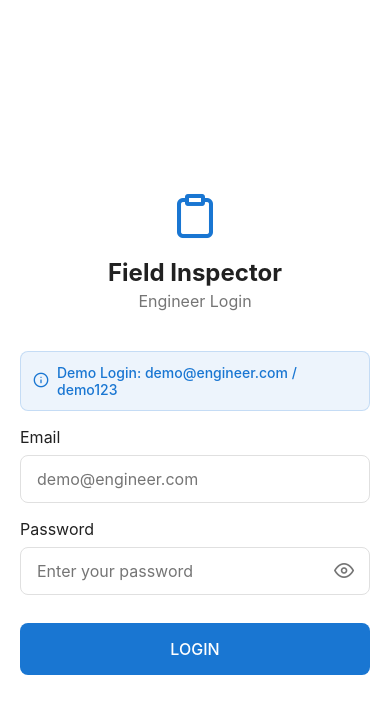
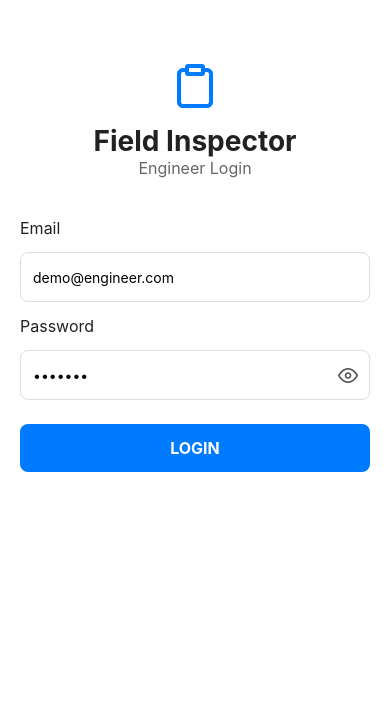
Before and after one commit to Rudra7769/FieldInspectPro, a React Native app: screen /Login in a window 390 px wide. Shown: the top 714 px of the page. Built offline with nearby package versions, Linux system fonts and the light colour scheme; what react-native-keyboard-controller, react-native-worklets would draw is missing.

Commit message:
Login auth done

```diff
--- a/screens/LoginScreen.tsx
+++ b/screens/LoginScreen.tsx
@@ -1,203 +1,119 @@
-import React, { useState } from 'react';
-import { View, StyleSheet, TextInput, Pressable, ActivityIndicator, Alert } from 'react-native';
-import { useSafeAreaInsets } from 'react-native-safe-area-context';
-import { ThemedText } from '../components/ThemedText';
-import { ThemedView } from '../components/ThemedView';
-import { useTheme } from '../hooks/useTheme';
-import { Spacing, Typography, BorderRadius } from '../constants/theme';
-import { useAuthStore } from '../src/store/authStore';
-import { Feather } from '@expo/vector-icons';
+// screens/LoginScreen.tsx
+
+import React, { useState } from "react";
+import { View, StyleSheet, TextInput, Pressable, ActivityIndicator } from "react-native";
+import { ThemedText } from "../components/ThemedText";
+import { ThemedView } from "../components/ThemedView";
+import { useSafeAreaInsets } from "react-native-safe-area-context";
+import { useAuthStore } from "../src/store/authStore";
+import { Feather } from "@expo/vector-icons";
 
 export default function LoginScreen() {
   const insets = useSafeAreaInsets();
-  const { theme } = useTheme();
-  const login = useAuthStore((state) => state.login);
+  const login = useAuthStore((s) => s.login);
 
-  const [email, setEmail] = useState('');
-  const [password, setPassword] = useState('');
+  const [email, setEmail] = useState("demo@engineer.com");
+  const [password, setPassword] = useState("demo123");
   const [showPassword, setShowPassword] = useState(false);
   const [isLoading, setIsLoading] = useState(false);
-  const [error, setError] = useState('');
+  const [error, setError] = useState("");
 
   const handleLogin = async () => {
     if (!email || !password) {
-      setError('Please enter both email and password');
+      setError("Enter email & password");
       return;
     }
 
-    setError('');
     setIsLoading(true);
+    setError("");
 
     try {
-      await login(email, password);
-    } catch (err) {
-      setError(err instanceof Error ? err.message : 'Login failed');
+      await login(email.trim(), password);
+    } catch (err: any) {
+      setError(err.message);
+    } finally {
       setIsLoading(false);
     }
   };
 
   return (
-    <ThemedView style={[styles.container, { paddingTop: insets.top + 60, paddingBottom: insets.bottom + 40 }]}>
-      <View style={styles.content}>
+    <ThemedView style={[styles.container, { paddingTop: insets.top + 60 }]}>
       <View style={styles.header}>
-          <Feather name="clipboard" size={48} color={theme.primary} />
-          <ThemedText style={[styles.title, { color: theme.text }]}>Field Inspector</ThemedText>
-          <ThemedText style={[styles.subtitle, { color: theme.textSecondary }]}>Engineer Login</ThemedText>
+        <Feather name="clipboard" size={48} color="#007aff" />
+        <ThemedText style={styles.title}>Field Inspector</ThemedText>
+        <ThemedText style={styles.subtitle}>Engineer Login</ThemedText>
       </View>
 
       <View style={styles.form}>
-          <View style={[styles.demoHint, { backgroundColor: theme.primary + '15', borderColor: theme.primary + '30' }]}>
-            <Feather name="info" size={16} color={theme.primary} />
-            <ThemedText style={[styles.demoHintText, { color: theme.primary }]}>
-              Demo Login: demo@engineer.com / demo123
-            </ThemedText>
-          </View>
-
-          <View style={styles.inputContainer}>
-            <ThemedText style={[styles.label, { color: theme.text }]}>Email</ThemedText>
+        <ThemedText>Email</ThemedText>
         <TextInput
-              style={[styles.input, { borderColor: theme.border, color: theme.text, backgroundColor: theme.surface }]}
+          style={styles.input}
           value={email}
           onChangeText={setEmail}
-              placeholder="demo@engineer.com"
-              placeholderTextColor={theme.textSecondary}
-              keyboardType="email-address"
           autoCapitalize="none"
-              autoCorrect={false}
-              editable={!isLoading}
         />
-          </View>
 
-          <View style={styles.inputContainer}>
-            <ThemedText style={[styles.label, { color: theme.text }]}>Password</ThemedText>
+        <ThemedText>Password</ThemedText>
         <View style={styles.passwordContainer}>
           <TextInput
-                style={[styles.input, styles.passwordInput, { borderColor: theme.border, color: theme.text, backgroundColor: theme.surface }]}
+            style={[styles.input, { paddingRight: 45 }]}
             value={password}
             onChangeText={setPassword}
-                placeholder="Enter your password"
-                placeholderTextColor={theme.textSecondary}
             secureTextEntry={!showPassword}
-                autoCapitalize="none"
-                autoCorrect={false}
-                editable={!isLoading}
           />
           <Pressable
             style={styles.eyeIcon}
             onPress={() => setShowPassword(!showPassword)}
-                disabled={isLoading}
           >
-                <Feather name={showPassword ? 'eye-off' : 'eye'} size={20} color={theme.textSecondary} />
+            <Feather name={showPassword ? "eye-off" : "eye"} size={20} color="#555" />
           </Pressable>
         </View>
-          </View>
 
-          {error ? (
-            <View style={[styles.errorContainer, { backgroundColor: theme.error + '20' }]}>
-              <Feather name="alert-circle" size={16} color={theme.error} />
-              <ThemedText style={[styles.errorText, { color: theme.error }]}>{error}</ThemedText>
-            </View>
-          ) : null}
+        {error ? <ThemedText style={styles.error}>{error}</ThemedText> : null}
 
         <Pressable
-            style={[styles.button, { backgroundColor: theme.primary, opacity: isLoading ? 0.7 : 1 }]}
+          style={styles.button}
           onPress={handleLogin}
           disabled={isLoading}
         >
           {isLoading ? (
-              <ActivityIndicator color={theme.buttonText} />
+            <ActivityIndicator color="#fff" />
           ) : (
-              <ThemedText style={[styles.buttonText, { color: theme.buttonText }]}>LOGIN</ThemedText>
+            <ThemedText style={styles.buttonText}>LOGIN</ThemedText>
           )}
         </Pressable>
-        </View>
       </View>
     </ThemedView>
   );
 }
 
 const styles = StyleSheet.create({
-  container: {
-    flex: 1,
+  container: { flex: 1, padding: 20 },
+  header: { alignItems: "center", marginBottom: 40 },
+  title: { fontSize: 28, fontWeight: "700", marginTop: 12 },
+  subtitle: { color: "#666" },
+  form: { gap: 14 },
+  input: {
+    height: 50,
+    borderWidth: 1,
+    borderRadius: 8,
+    borderColor: "#ddd",
+    paddingHorizontal: 12,
   },
-  content: {
-    flex: 1,
-    paddingHorizontal: Spacing.xl,
-    justifyContent: 'center',
-  },
-  header: {
-    alignItems: 'center',
-    marginBottom: Spacing['4xl'],
-  },
-  title: {
-    ...Typography.h1,
-    marginTop: Spacing.lg,
-  },
-  subtitle: {
-    ...Typography.body,
-    marginTop: Spacing.xs,
-  },
-  form: {
-    gap: Spacing.lg,
-  },
-  inputContainer: {
-    gap: Spacing.sm,
-  },
-  label: {
-    ...Typography.body,
-  },
-  input: {
-    height: Spacing.inputHeight,
-    borderWidth: 1,
-    borderRadius: BorderRadius.xs,
-    paddingHorizontal: Spacing.lg,
-    ...Typography.body,
-  },
-  passwordContainer: {
-    position: 'relative',
-  },
-  passwordInput: {
-    paddingRight: Spacing['5xl'],
-  },
+  passwordContainer: { position: "relative" },
   eyeIcon: {
-    position: 'absolute',
-    right: Spacing.lg,
-    top: 0,
-    bottom: 0,
-    justifyContent: 'center',
-  },
-  errorContainer: {
-    flexDirection: 'row',
-    alignItems: 'center',
-    gap: Spacing.sm,
-    padding: Spacing.md,
-    borderRadius: BorderRadius.xs,
-  },
-  errorText: {
-    ...Typography.caption,
-    flex: 1,
-  },
-  demoHint: {
-    flexDirection: 'row',
-    alignItems: 'center',
-    gap: Spacing.sm,
-    padding: Spacing.md,
-    borderRadius: BorderRadius.xs,
-    borderWidth: 1,
-  },
-  demoHintText: {
-    ...Typography.caption,
-    fontWeight: '500',
+    position: "absolute",
+    right: 12,
+    top: 14,
   },
   button: {
-    height: Spacing.buttonHeight,
-    borderRadius: BorderRadius.xs,
-    alignItems: 'center',
-    justifyContent: 'center',
-    marginTop: Spacing.md,
+    backgroundColor: "#007aff",
+    height: 48,
+    justifyContent: "center",
+    alignItems: "center",
+    borderRadius: 8,
+    marginTop: 10,
   },
-  buttonText: {
-    ...Typography.button,
-    textTransform: 'uppercase',
-  },
+  buttonText: { color: "white", fontWeight: "700" },
+  error: { color: "red", marginTop: 4 },
 });
--- a/src/services/api.ts
+++ b/src/services/api.ts
@@ -1,48 +1,44 @@
-import axios from 'axios';
-import { useAuthStore } from '../store/authStore';
+// src/services/api.ts
 
-const API_BASE_URL = 'https://api.placeholder.com';
+import axios from "axios";
+import { useAuthStore } from "../store/authStore";
+
+// ⚠️ CHANGE THIS TO YOUR LAPTOP IP
+export const API_BASE_URL = "http://192.168.1.5:4000";
 
 const apiClient = axios.create({
   baseURL: API_BASE_URL,
   timeout: 30000,
-  headers: {
-    'Content-Type': 'application/json',
-  },
+  headers: { "Content-Type": "application/json" },
 });
 
+// Attach token to headers
 apiClient.interceptors.request.use((config) => {
   const token = useAuthStore.getState().token;
-  if (token) {
+  if (token && config.headers) {
     config.headers.Authorization = `Bearer ${token}`;
   }
   return config;
 });
 
 export const api = {
-  getAssignments: async () => {
-    const response = await apiClient.get('/engineer/assignments');
-    return response.data;
+  // LOGIN
+  login: async (email: string, password: string) => {
+    const res = await apiClient.post("/auth/login", { email, password });
+    return res.data;
   },
 
-  getJobs: async () => {
-    const response = await apiClient.get('/engineer/jobs');
-    return response.data;
+  // Fetch assigned societies
+  getAssignments: async () => {
+    const res = await apiClient.get("/engineer/assignments");
+    return res.data;
   },
 
+  // Submit completed / not completed job
   uploadJob: async (job: any) => {
-    const response = await apiClient.post('/engineer/job', job);
-    return response.data;
-  },
-
-  getPresignedUrl: async (filename: string) => {
-    const response = await apiClient.post('/upload/presigned', { filename });
-    return response.data;
-  },
-
-  uploadToS3: async (presignedUrl: string, file: Blob) => {
-    await axios.put(presignedUrl, file, {
-      headers: { 'Content-Type': 'image/jpeg' },
-    });
+    const res = await apiClient.post("/engineer/job", job);
+    return res.data;
   },
 };
+
+export default apiClient;
--- /dev/null
+++ b/src/services/authService.ts
@@ -0,0 +1,32 @@
+// src/services/authService.ts
+
+import AsyncStorage from "@react-native-async-storage/async-storage";
+import { api } from "./api";
+
+const AUTH_TOKEN_KEY = "@field_inspector_token";
+const USER_KEY = "@field_inspector_user";
+
+export const authService = {
+  login: async (email: string, password: string) => {
+    const res = await api.login(email, password);
+    const { token, engineer } = res;
+
+    await AsyncStorage.setItem(AUTH_TOKEN_KEY, token);
+    await AsyncStorage.setItem(USER_KEY, JSON.stringify(engineer));
+
+    return { token, engineer };
+  },
+
+  logout: async () => {
+    await AsyncStorage.removeItem(AUTH_TOKEN_KEY);
+    await AsyncStorage.removeItem(USER_KEY);
+  },
+
+  loadSessionFromStorage: async () => {
+    const token = await AsyncStorage.getItem(AUTH_TOKEN_KEY);
+    const userJson = await AsyncStorage.getItem(USER_KEY);
+    const user = userJson ? JSON.parse(userJson) : null;
+
+    return { token, user };
+  },
+};
--- a/src/store/authStore.ts
+++ b/src/store/authStore.ts
@@ -1,6 +1,13 @@
-import { create } from 'zustand';
-import AsyncStorage from '@react-native-async-storage/async-storage';
-import { User } from '../types';
+// src/store/authStore.ts
+
+import { create } from "zustand";
+import { authService } from "../services/authService";
+
+export interface User {
+  id: string;
+  name: string;
+  email: string;
+}
 
 interface AuthState {
   user: User | null;
@@ -12,22 +19,6 @@ interface AuthState {
   loadSession: () => Promise<void>;
 }
 
-const AUTH_TOKEN_KEY = '@field_inspector_token';
-const USER_KEY = '@field_inspector_user';
-
-const DEMO_CREDENTIALS = {
-  email: 'demo@engineer.com',
-  password: 'demo123',
-};
-
-const DEMO_USER: User = {
-  id: 'demo-user-001',
-  name: 'John Smith',
-  email: 'demo@engineer.com',
-  engineerId: 'ENG-2024-001',
-  assignedRegion: 'North District',
-};
-
 export const useAuthStore = create<AuthState>((set) => ({
   user: null,
   token: null,
@@ -36,39 +27,33 @@ export const useAuthStore = create<AuthState>((set) => ({
 
   login: async (email: string, password: string) => {
     try {
-      if (email.toLowerCase() === DEMO_CREDENTIALS.email && password === DEMO_CREDENTIALS.password) {
-        const token = `demo_token_${Date.now()}`;
+      const { token, engineer } = await authService.login(email, password);
 
-        await AsyncStorage.setItem(AUTH_TOKEN_KEY, token);
-        await AsyncStorage.setItem(USER_KEY, JSON.stringify(DEMO_USER));
-
-        set({ user: DEMO_USER, token, isAuthenticated: true });
-      } else {
-        throw new Error('Invalid credentials. Use demo@engineer.com / demo123');
-      }
-    } catch (error) {
-      throw new Error(error instanceof Error ? error.message : 'Login failed');
+      set({
+        token,
+        user: engineer,
+        isAuthenticated: true,
+      });
+    } catch (err: any) {
+      throw new Error(err?.response?.data?.message || err.message || "Login failed");
     }
   },
 
   logout: async () => {
-    await AsyncStorage.removeItem(AUTH_TOKEN_KEY);
-    await AsyncStorage.removeItem(USER_KEY);
+    await authService.logout();
     set({ user: null, token: null, isAuthenticated: false });
   },
 
   loadSession: async () => {
     try {
-      const token = await AsyncStorage.getItem(AUTH_TOKEN_KEY);
-      const userJson = await AsyncStorage.getItem(USER_KEY);
+      const { token, user } = await authService.loadSessionFromStorage();
 
-      if (token && userJson) {
-        const user = JSON.parse(userJson);
-        set({ user, token, isAuthenticated: true, isLoading: false });
+      if (token && user) {
+        set({ token, user, isAuthenticated: true, isLoading: false });
       } else {
         set({ isLoading: false });
       }
-    } catch (error) {
+    } catch (e) {
       set({ isLoading: false });
     }
   },
```
Also changed, not shown: navigation/AppNavigator.tsx (added, +51 -0 lines). Lines whose indentation alone changed are shown as unchanged.
